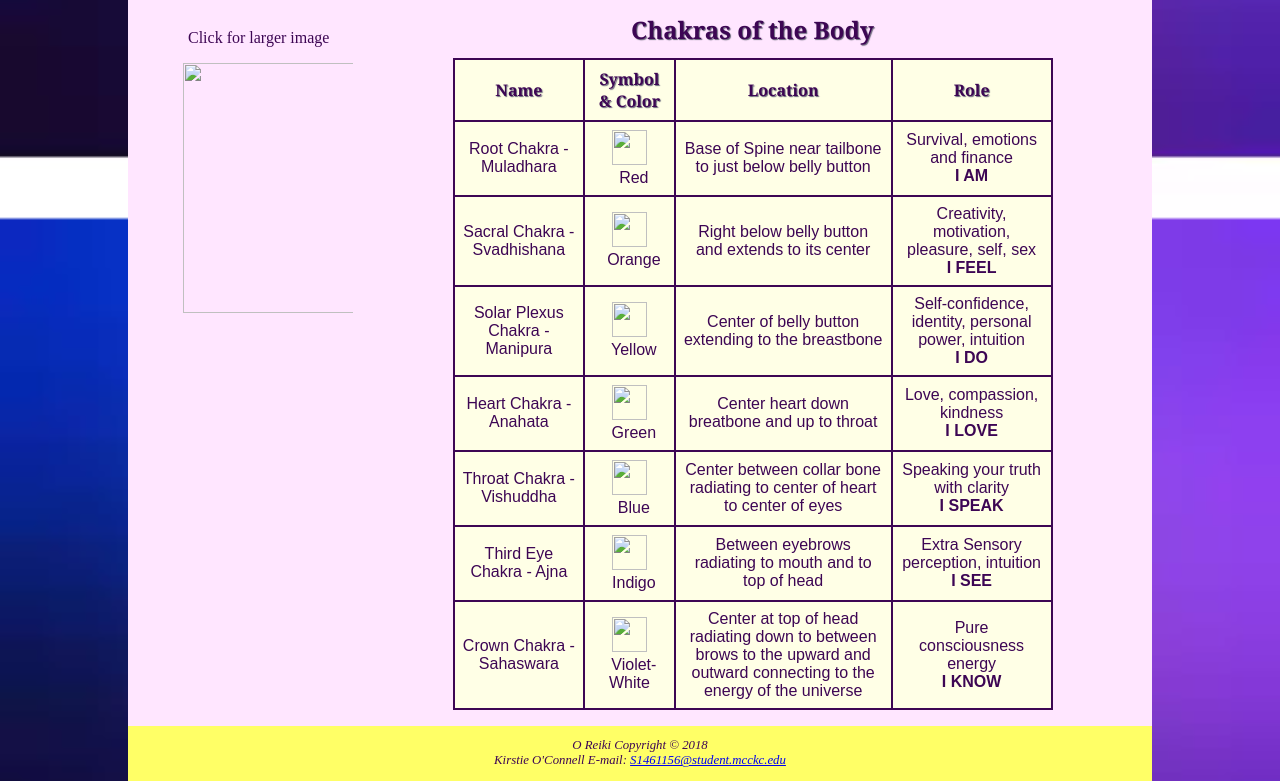
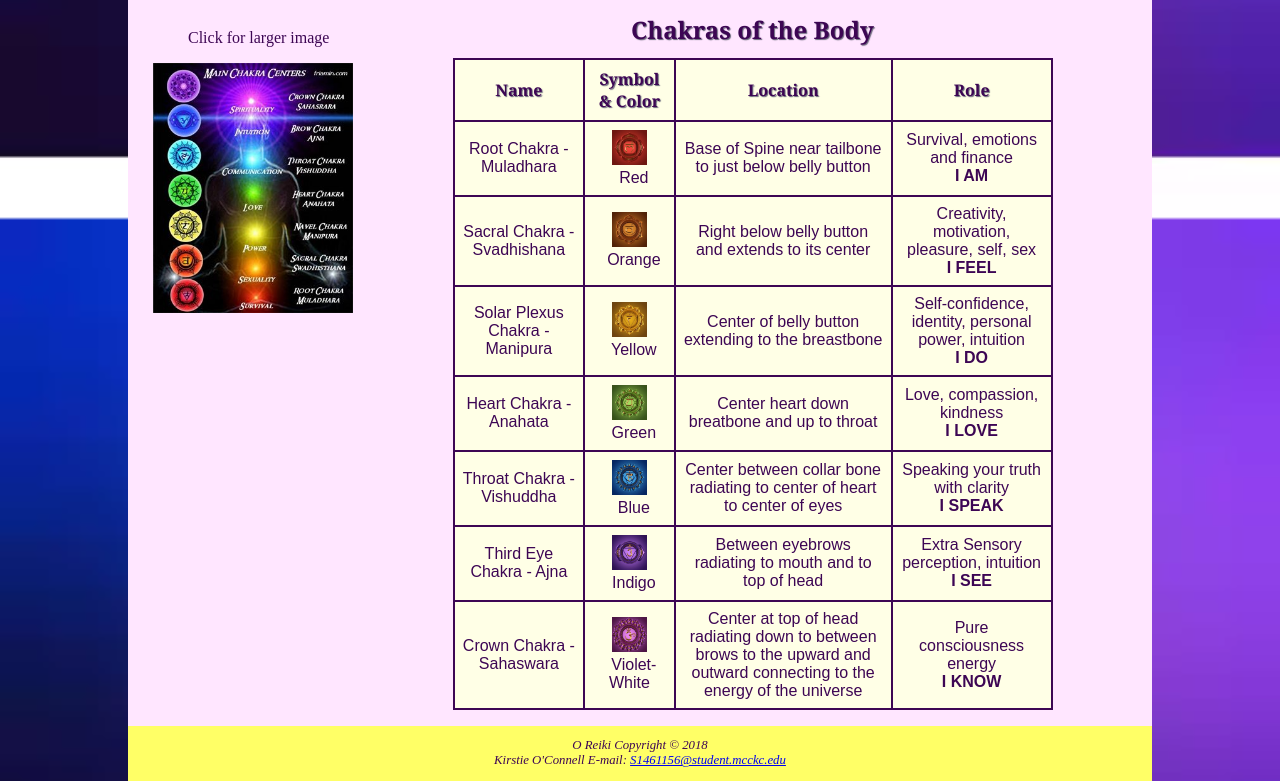
Before and after one commit to kylo2212/O-Reiki, a plain HTML site: page about.html in a window 1280 px wide. Shown: the part 643-1424 px from the top of the page. Drawn offline with Linux system fonts and the light colour scheme; files whose address does not match are found by name.

Commit message:
Update about.html

```diff
--- a/about.html
+++ b/about.html
@@ -55,47 +55,47 @@ The idea of this energy is central to the forms of healing and medicine. The bet
 	</tr>
 	<tr>
 	<td>Root Chakra - Muladhara</td>
-	<td><img src="chakraIMG/root_Chakra-thumb.jpg">&nbsp;&nbsp;Red</td>
+	<td><img src="root_Chakra-thumb.jpg">&nbsp;&nbsp;Red</td>
 	<td>Base of Spine near tailbone to just below belly button</td>
 	<td>Survival, emotions and finance<br><b>I AM</b></td>
 	</tr>
 	<tr>
 	<td>Sacral Chakra - Svadhishana</td>
-	<td><img src="chakraIMG/sacral_Chakra-thumb.jpg">&nbsp;&nbsp;Orange</td>
+	<td><img src="sacral_Chakra-thumb.jpg">&nbsp;&nbsp;Orange</td>
 	<td>Right below belly button and extends to its center</td>
 	<td>Creativity, motivation, pleasure, self, sex<br><b>I FEEL</b></td>
 	</tr>
 	<tr>
 	<td>Solar Plexus Chakra - Manipura</td>
-	<td><img src="chakraIMG/solar_plexus_Chakra-thumb.jpg">&nbsp;&nbsp;Yellow</td>
+	<td><img src="solar_plexus_Chakra-thumb.jpg">&nbsp;&nbsp;Yellow</td>
 	<td>Center of belly button extending to the breastbone</td>
 	<td>Self-confidence, identity, personal power, intuition<br><b>I DO</b></td>
 	</tr>
 <div id="aboutImg">
 <p>Click for larger image</p>
-<a href="https://i.pinimg.com/564x/20/2c/16/202c16233d6f8b6fe64a4986f48facb0.jpg" target="https://i.pinimg.com/564x/20/2c/16/202c16233d6f8b6fe64a4986f48facb0.jpg"><img src="images/chakras.jpg" width="200px" height="250px"></a>
+<a href="https://i.pinimg.com/564x/20/2c/16/202c16233d6f8b6fe64a4986f48facb0.jpg" target="https://i.pinimg.com/564x/20/2c/16/202c16233d6f8b6fe64a4986f48facb0.jpg"><img src="chakras.jpg" width="200px" height="250px"></a>
 </div>
 	<tr>
 	<td>Heart Chakra - Anahata</td>
-	<td><img src="chakraIMG/heart_Chakra-thumb.jpg">&nbsp;&nbsp;Green</td>
+	<td><img src="heart_Chakra-thumb.jpg">&nbsp;&nbsp;Green</td>
 	<td>Center heart down breatbone and up to throat</td>
 	<td>Love, compassion, kindness<br><b>I LOVE</b></td>
 	</tr>
 	<tr>
 	<td>Throat Chakra - Vishuddha</td>
-	<td><img src="chakraIMG/throat_Chakra-thumb.jpg">&nbsp;&nbsp;Blue</td>
+	<td><img src="throat_Chakra-thumb.jpg">&nbsp;&nbsp;Blue</td>
 	<td>Center between collar bone radiating to center of heart to center of eyes</td>
 	<td>Speaking your truth with clarity<br><b>I SPEAK</b></td>
 	</tr>
 	<tr>
 	<td>Third Eye Chakra - Ajna</td>
-	<td><img src="chakraIMG/3rd_eye_Chakra-thumb.jpg">&nbsp;&nbsp;Indigo</td>
+	<td><img src="3rd_eye_Chakra-thumb.jpg">&nbsp;&nbsp;Indigo</td>
 	<td>Between eyebrows radiating to mouth and to top of head</td>
 	<td>Extra Sensory perception, intuition<br><b>I SEE</b></td>
 	</tr>
 	<tr>
 	<td>Crown Chakra - Sahaswara</td>
-	<td><img src="chakraIMG/Crown_Chakra-thumb.jpg">&nbsp;&nbsp;Violet-White</td>
+	<td><img src="Crown_Chakra-thumb.jpg">&nbsp;&nbsp;Violet-White</td>
 	<td>Center at top of head radiating down to between brows to the upward and outward connecting to the energy of the universe</td>
 	<td>Pure consciousness energy<br><b>I KNOW</b></td>
 	</tr>
```
